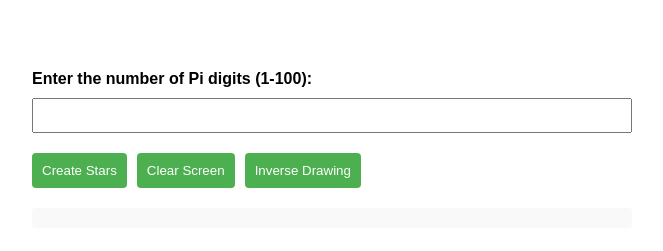
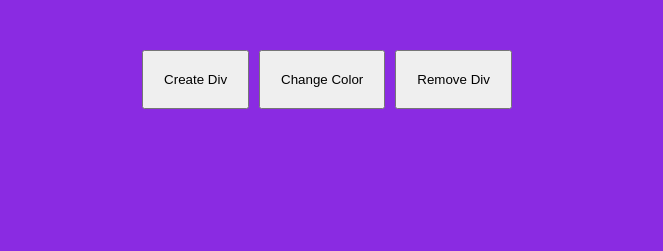
Before and after one commit to tasnimlima07/create-div, a plain HTML site: page index.html in a window 1280 px wide. Shown: the whole page, without its empty margins (308-971 px from the left). Drawn offline with Linux system fonts and the light colour scheme.

Commit message:
Add files via upload

```diff
--- a/index.html
+++ b/index.html
@@ -3,23 +3,21 @@
 <head>
     <meta charset="UTF-8">
     <meta name="viewport" content="width=device-width, initial-scale=1.0">
-    <title>Print Pi Stars</title>
     <link rel="stylesheet" href="style.css">
+    <title>js</title>
 </head>
 <body>
     <div class="container">
-        <!-- Input for Pi Digits -->
-        <label for="numDigits">Enter the number of Pi digits (1-100): </label>
-        <input type="number" id="numDigits" min="1" max="100">
-        <div class="btn">
-            <button onclick="createStars()">Create Stars</button>
-            <button onclick="clearScreen()">Clear Screen</button>
-            <button onclick="createStarsReversed()">Inverse Drawing</button>
+        <div class="btns">
+            <button class="btn" onclick="createDiv()" id="createDivButton">Create Div</button>
+            <button class="btn" onclick="changeColor()" id="colorChangeButton">Change Color</button>
+
+            <button class="btn" onclick="removeDiv()" id="removeDivButton">Remove Div</button>
         </div>
 
-        <!-- Output Area for Stars -->
-        <pre id="outputArea"></pre>
+
     </div>
-<script src="scripts.js"></script>
+
+    <script src="script.js"></script>
+
 </body>
-</html>
--- a/style.css
+++ b/style.css
@@ -1,53 +1,29 @@
-*{
-    font-family: Arial, sans-serif;
+
+body{
+    padding: 0;
     margin: 0;
-    padding: 0;
+    box-sizing: border-box;
+    font-size: 16;
+    font-family: system-ui, -apple-system, BlinkMacSystemFont, 'Segoe UI', Roboto, Oxygen, Ubuntu, Cantarell, 'Open Sans', 'Helvetica Neue', sans-serif;
+    background-color: blueviolet;
 }
 
-.container {
-    max-width: 600px;
-    margin: 50px auto;
-    padding: 20px;
-    background-color: #fff;
+.btns{
+    display: flex;
+    padding: 50px;
+    justify-content: center;
+
 }
 
-label {
-    display: block;
-    margin-bottom: 10px;
-    font-weight: 600;
+.btn{
+    padding: 20px;
+    margin-right: 10px;
 }
 
-input {
-    width: 100%;
-    padding: 8px;
-    box-sizing: border-box;
-    margin-bottom: 20px;
+
+.created-div{
+    background-color: ivory;
+    width: 100px;
+    height: 100px;
+
 }
-
-.btn {
-    display: flex;
-    gap: 10px;
-    margin-bottom: 20px;
-}
-
-button {
-    padding: 10px;
-    cursor: pointer;
-    background-color: #4CAF50;
-    color: #fff;
-    border: none;
-    border-radius: 4px;
-}
-
-button:hover {
-    background-color: #45a049;
-}
-
-pre {
-    white-space: pre-wrap;
-    font-family: monospace;
-    background-color: #f9f9f9;
-    padding: 10px;
-    border-radius: 4px;
-    overflow: auto;
-}
```
